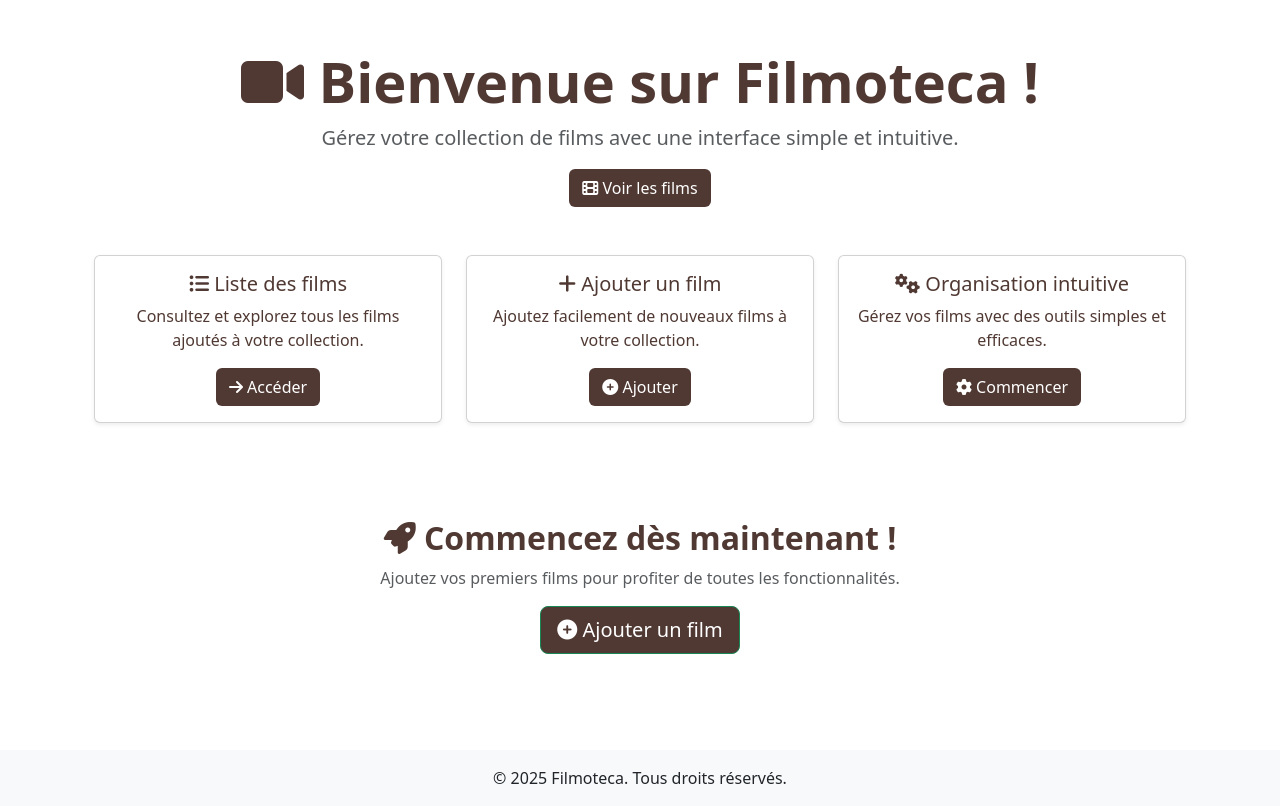
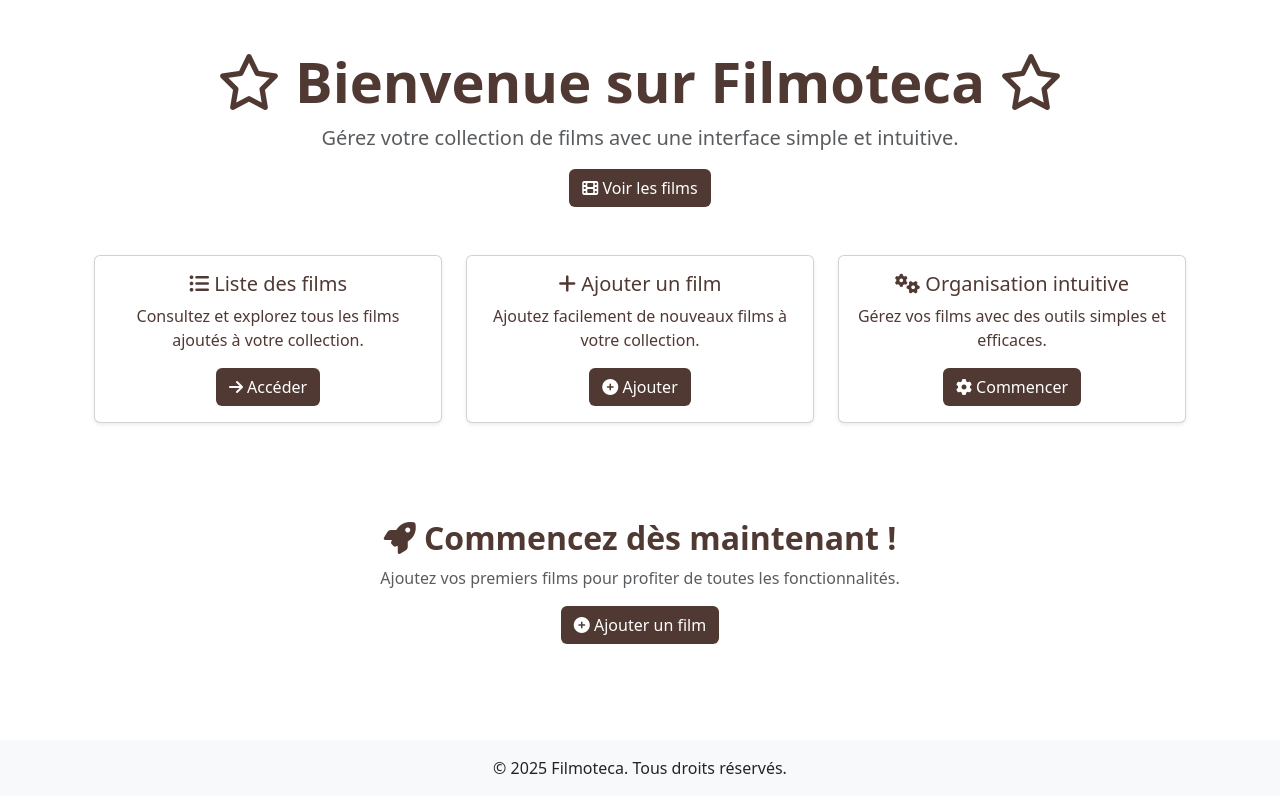
Before and after one commit to camviweb/Filmoteca, a PHP site: page / in a window 1280 px wide. Shown: the part 94-900 px from the top of the page. After the commit the page ends 868 px from the top, so only its background shows below. Run offline with PHP 8.4, Linux system fonts and the light colour scheme; some libraries are stand-ins or nearby versions.

Commit message:
lil modif

```diff
--- a/src/views/homepage.html.twig
+++ b/src/views/homepage.html.twig
@@ -7,7 +7,7 @@
     <!-- Hero Section -->
     <section class="text-center mb-5" >
         <h1 class="display-4 fw-bold" style="color: #503933;">
-            <i class="fas fa-video"></i> Bienvenue sur Filmoteca !
+            <i class="fa-regular fa-star"></i> Bienvenue sur Filmoteca <i class="fa-regular fa-star"></i>
         </h1>
         <p class="lead text-muted" style="color: #503933;">
             Gérez votre collection de films avec une interface simple et intuitive.
@@ -73,7 +73,7 @@
             <i class="fas fa-rocket"></i> Commencez dès maintenant !
         </h2>
         <p class="text-muted">Ajoutez vos premiers films pour profiter de toutes les fonctionnalités.</p>
-        <a href="/film/create" class="btn btn-success btn-lg" style="background-color: #503933; color: white;">
+        <a href="/film/create" class="btn" style="background-color: #503933; color: white;">
             <i class="fas fa-plus-circle"></i> Ajouter un film
         </a>
     </section>
```
Also changed, not shown: src/Controller/FilmController.php (+3 -9 lines).
